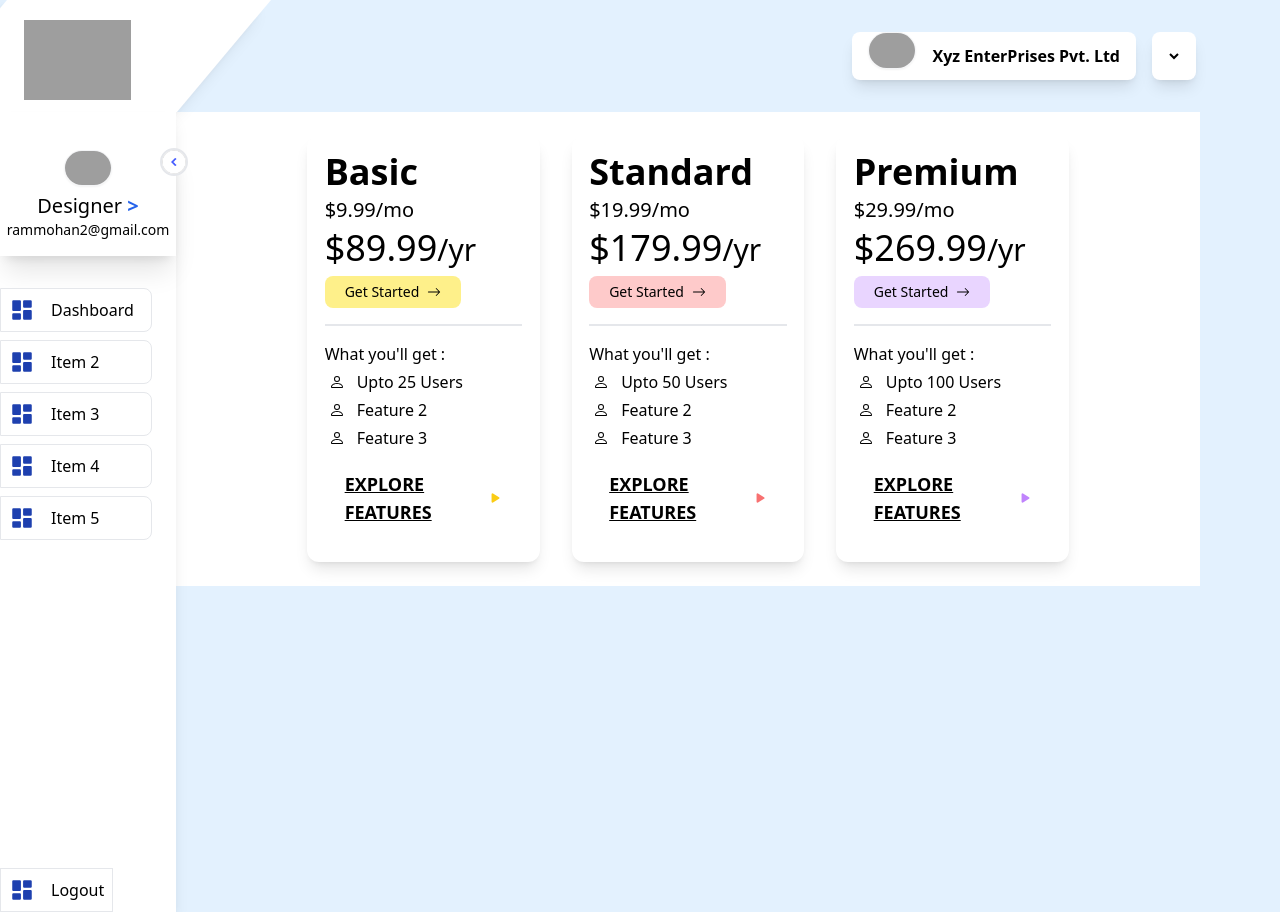
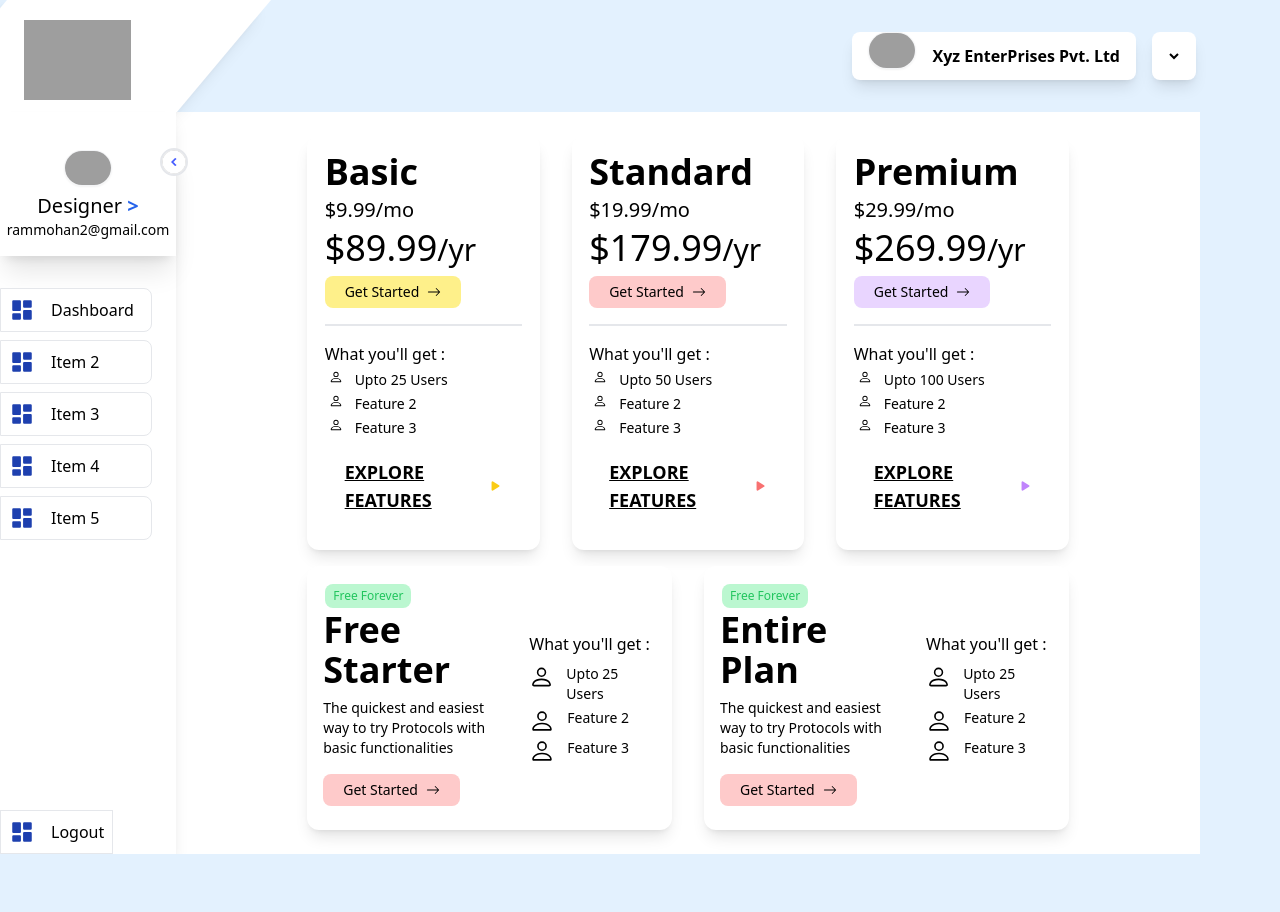
Before and after one commit to vrroshni/user-interface, a React (Vite) app: page / in a window 1280 px wide. After the commit the page ends 854 px from the top, so only its background shows below. Built offline with nearby package versions, Linux system fonts and the light colour scheme; grey boxes are pictures that could not be loaded.

Commit message:
added  bundlepack design

```diff
--- a/src/App.jsx
+++ b/src/App.jsx
@@ -5,13 +5,13 @@ function App() {
 
 
   return (
-    <div className="w-full min-h-screen" >
+    <  >
       <Header />
       <SideBar />
 
 
 
-    </div>
+    </>
   )
 }
 
--- a/src/components/Dashboard.jsx
+++ b/src/components/Dashboard.jsx
@@ -1,80 +1,10 @@
 import React from 'react'
-import PricingCard, { dashboardplans } from './elements/DashboardElements';
+import PricingCard, { BundleCard, bundleplans, dashboardplans } from './elements/DashboardElements';
+import { BsArrowRight, BsPerson } from 'react-icons/bs';
 
 const Dashboard = () => {
   return (
-    // <div class="flex items-center justify-center bg-white  p-4">
-    //   <div class="flex flex-col max-w-7xl w-full md:w-[80%]">
-    //     <div class="flex flex-col lg:flex-row">
-    //       <div class="bg-white shadow-lg rounded-xl flex items-start max-w-1/2 w-[90%] lg:w-1/2 justify-center py-4  mx-4 my-2 z-10">
-    //         <div class="flex items-center justify-center w-full">
-    //           <div class="flex-col w-[85%]">
-    //             <span class="text-4xl font-bold text-black my-1">Basic</span>
-    //             <p class="text-xl font-normal text-black my-1">$ 89.99/mo</p>
-    //             <p class="text-4xl font-medium text-black my-1">$ 9.99<span className='text-3xl font-normal'>/mo</span></p>
-    //             <button type="button" class="focus:outline-none text-black bg-yellow-200 hover:bg-yellow-500 focus:ring-4 focus:ring-yellow-200 font-medium rounded-lg text-sm px-5 py-1.5 my-2  flex justify-center items-center gap-2 ">Get Started <BsArrowRight /> </button>
-    //             <hr className='bg-black border h-0.5 my-4' />
-    //             <div>
-    //               <p>What you'll get :</p>
-    //               <div className='flex flex-col gap-y-1 pl-1 font-medium pt-1'>
-    //                 <p className='flex items-center  gap-3'><BsPerson /> <span>Upto 25 Users </span></p>
-    //                 <p className='flex items-center  gap-3'><BsPerson /> <span>Upto 25 Users </span></p>
-    //                 <p className='flex items-center  gap-3'><BsPerson /> <span>Upto 25 Users </span></p>
-    //               </div>
-    //               <div className='cursor-pointer p-5'>
-    //                 <span className='underline font-semibold text-lg hover:text-gray-700  '>EXPLORE FEATURES</span>
-    //               </div>
-    //             </div>
-    //           </div>
-    //         </div>
-    //       </div>
-    //       <div class="bg-white shadow-lg rounded-xl flex items-start max-w-1/2 w-[90%] lg:w-1/2 justify-center py-4  mx-4 my-2">
-    //         <div class="flex items-center justify-center w-full">
-    //           <div class="flex-col w-[85%]">
-    //             <span class="text-4xl font-bold text-black my-1">Basic</span>
-    //             <p class="text-xl font-normal text-black my-1">$ 89.99/mo</p>
-    //             <p class="text-4xl font-medium text-black my-1">$ 9.99<span className='text-3xl font-normal'>/mo</span></p>
-    //             <button type="button" class="focus:outline-none text-black bg-yellow-200 hover:bg-yellow-500 focus:ring-4 focus:ring-yellow-200 font-medium rounded-lg text-sm px-5 py-1.5 my-2  flex justify-center items-center gap-2 ">Get Started <BsArrowRight /> </button>
-    //             <hr className='bg-black border h-0.5 my-4' />
-    //             <div>
-    //               <p>What you'll get :</p>
-    //               <div className='flex flex-col gap-y-1 pl-1 font-medium pt-1'>
-    //                 <p className='flex items-center  gap-3'><BsPerson /> <span>Upto 25 Users </span></p>
-    //                 <p className='flex items-center  gap-3'><BsPerson /> <span>Upto 25 Users </span></p>
-    //                 <p className='flex items-center  gap-3'><BsPerson /> <span>Upto 25 Users </span></p>
-    //               </div>
-    //               <div className='cursor-pointer p-5'>
-    //                 <span className='underline font-semibold text-lg hover:text-gray-700  '>EXPLORE FEATURES</span>
-    //               </div>
-    //             </div>
-    //           </div>
-    //         </div>
-    //       </div>
-    //       <div class="bg-white shadow-lg rounded-xl flex items-start max-w-1/2 w-[90%] lg:w-1/2 justify-center py-4  mx-4 my-2">
-    //         <div class="flex items-center justify-center w-full">
-    //           <div class="flex-col w-[85%]">
-    //             <span class="text-4xl font-bold text-black my-1">Basic</span>
-    //             <p class="text-xl font-normal text-black my-1">$ 89.99/mo</p>
-    //             <p class="text-4xl font-medium text-black my-1">$ 9.99<span className='text-3xl font-normal'>/mo</span></p>
-    //             <button type="button" class="focus:outline-none text-black bg-yellow-200 hover:bg-yellow-500 focus:ring-4 focus:ring-yellow-200 font-medium rounded-lg text-sm px-5 py-1.5 my-2  flex justify-center items-center gap-2 ">Get Started <BsArrowRight /> </button>
-    //             <hr className='bg-black border h-0.5 my-4' />
-    //             <div>
-    //               <p>What you'll get :</p>
-    //               <div className='flex flex-col gap-y-1 pl-1 font-medium pt-1'>
-    //                 <p className='flex items-center  gap-3'><BsPerson /> <span>Upto 25 Users </span></p>
-    //                 <p className='flex items-center  gap-3'><BsPerson /> <span>Upto 25 Users </span></p>
-    //                 <p className='flex items-center  gap-3'><BsPerson /> <span>Upto 25 Users </span></p>
-    //               </div>
-    //               <div className='cursor-pointer p-5'>
-    //                 <span className='underline font-semibold text-lg hover:text-gray-700  '>EXPLORE FEATURES</span>
-    //               </div>
-    //             </div>
-    //           </div>
-    //         </div>
-    //       </div>
-    //     </div>
-    //   </div>
-    // </div>
+
     <div className="flex items-center justify-center bg-white p-1 md:p-4">
       <div className="flex flex-col max-w-7xl w-full md:w-[80%]">
         <div className="flex flex-col lg:flex-row">
@@ -85,8 +15,22 @@ const Dashboard = () => {
               priceMonthly={item.priceMonthly}
               priceYearly={item.priceYearly}
               features={item.features}
-              btncolor= {item.btncolor}
+              btncolor={item.btncolor}
               symbolcolor={item.symbolcolor}
+            />
+          ))}
+
+        </div>
+        <div class="flex flex-col lg:flex-row">
+          {bundleplans.map((item) => (
+            <BundleCard
+              key={item.id}
+              title={item.title}
+              description={item.description}
+              price={item.price}
+              buttonText={item.buttonText}
+              buttonColor={item.buttonColor}
+              features={item.features}
             />
           ))}
         </div>
--- a/src/components/SideBar.jsx
+++ b/src/components/SideBar.jsx
@@ -19,7 +19,7 @@ const SideBar = () => {
     }, []);
 
     return (
-        <div className="flex ">
+        <div className="flex h-auto">
             <div className={` ${open ? "w-44 p-0" : "w-20  p-5 "} bg-white pt-8 relative duration-300 shadow-lg`}>
                 <img src="./src/assets/control.png" className={`absolute cursor-pointer -right-3 top-9 w-7 border-dark-purple border-2 rounded-full  ${!open && "rotate-180"}`} onClick={() => setOpen(!open)} />
                 <div className={`flex flex-col gap-x-4 items-center ${open && "shadow-xl pb-4"}`} >
@@ -55,7 +55,7 @@ const SideBar = () => {
                         icon={<BiSolidDashboard size={26} />}
                         title={"Xyz EnterPrises Pvt. Ltd"}
                         open={open}
-                        classNames={" md:hidden w-full text-blue-800"}
+                        classNames={"md:hidden w-full text-blue-800"}
                     />
                     <MenuItem
                         icon={<BiSolidDashboard size={26} />}
@@ -65,9 +65,9 @@ const SideBar = () => {
                     />
                 </div>
             </div>
-            <div className="h-screen  flex-1  md:pr-20">
+            <div className="flex-1 bg-white md:mr-20">
 
-                    <Dashboard />
+                <Dashboard />
 
 
             </div>
--- a/src/components/elements/DashboardElements.jsx
+++ b/src/components/elements/DashboardElements.jsx
@@ -11,7 +11,7 @@ export const dashboardplans =
             priceYearly: "$89.99",
             features: ["Upto 25 Users", "Feature 2", "Feature 3"],
             btncolor: "bg-yellow-200 hover:bg-yellow-500 focus:ring-yellow-200",
-            symbolcolor:"text-yellow-400"
+            symbolcolor: "text-yellow-400"
         },
         {
             title: "Standard",
@@ -19,7 +19,7 @@ export const dashboardplans =
             priceYearly: "$179.99",
             features: ["Upto 50 Users", "Feature 2", "Feature 3"],
             btncolor: "bg-red-200 hover:bg-red-500 focus:ring-red-200",
-            symbolcolor:"text-red-400"
+            symbolcolor: "text-red-400"
         },
         {
             title: "Premium",
@@ -27,14 +27,42 @@ export const dashboardplans =
             priceYearly: "$269.99",
             features: ["Upto 100 Users", "Feature 2", "Feature 3"],
             btncolor: "bg-purple-200 hover:bg-purple-500 focus:ring-purple-200",
-            symbolcolor:"text-purple-400"
+            symbolcolor: "text-purple-400"
         }
     ]
 
+export const bundleplans =
+    [
+        {
+            id: 1,
+            title: "Free Starter",
+            description: "The quickest and easiest way to try Protocols with basic functionalities",
+            price: "Free Forever",
+            buttonText: "Get Started",
+            buttonColor: "bg-red-200 hover:bg-red-500 focus:ring-red-200",
+            features: [
+                "Upto 25 Users",
+                "Feature 2",
+                "Feature 3"
+            ]
+        },
+        {
+            id: 2,
+            title: "Entire Plan",
+            description: "The quickest and easiest way to try Protocols with basic functionalities",
+            price: "Free Forever",
+            buttonText: "Get Started",
+            buttonColor: "bg-red-200 hover:bg-red-500 focus:ring-red-200",
+            features: [
+                "Upto 25 Users",
+                "Feature 2",
+                "Feature 3"
+            ]
+        },
 
+    ]
 
-
-export const PricingCard = ({ btncolor, title, priceMonthly, priceYearly, features ,symbolcolor}) => {
+export const PricingCard = ({ btncolor, title, priceMonthly, priceYearly, features, symbolcolor }) => {
 
     return (
         <div className="bg-white shadow-lg rounded-xl flex items-start max-w-1/2 w-[90%] lg:w-1/2 justify-center py-4 mx-4 my-2">
@@ -49,12 +77,12 @@ export const PricingCard = ({ btncolor, title, priceMonthly, priceYearly, featur
                         <p>What you'll get :</p>
                         <div className='flex flex-col gap-y-1 pl-1 font-medium pt-1'>
                             {features.map((feature, index) => (
-                                <p className='flex items-center gap-3' key={index}><BsPerson /> <span>{feature}</span></p>
+                                <p className='flex gap-3 text-sm text-left ' key={index}><BsPerson /> <span>{feature}</span></p>
                             ))}
                         </div>
                         <div className='cursor-pointer p-5 flex justify-center items-center  gap-2'>
                             <span className='underline font-semibold text-lg hover:text-gray-700'>EXPLORE FEATURES</span>
-                            <HiMiniPlay className={symbolcolor}/>
+                            <HiMiniPlay className={symbolcolor} />
                         </div>
                     </div>
                 </div>
@@ -64,3 +92,41 @@ export const PricingCard = ({ btncolor, title, priceMonthly, priceYearly, featur
 };
 
 export default PricingCard;
+
+
+
+
+export const BundleCard = ({ title, description,price, buttonText, buttonColor, features }) => {
+    return (
+        <div className="bg-white shadow-lg rounded-xl flex items-start max-w-1/2 w-[90%] lg:w-1/2 justify-center py-4 px-4 mx-4 my-2">
+            <div className="flex items-center justify-start w-full gap-4">
+                <div className='flex-col w-[60%]'>
+                    <div className="flex items-center justify-between px-0.5 py-0.5 rounded-xl text-green-500 font-medium">
+                        <div className="text-xs bg-green-200 px-2 rounded-lg py-1">{price}</div>
+                    </div>
+                    <span className="text-4xl font-bold text-black my-1">{title}</span>
+                    <p className='text-sm text-left font-medium py-2'>
+                        {description}
+                    </p>
+                    <button
+                        type="button"
+                        className={`${buttonColor}  focus:outline-none text-black focus:ring-4 font-medium rounded-lg text-sm px-5 py-1.5 my-2 flex justify-center items-center gap-2`}
+                    >
+                        {buttonText} <BsArrowRight />
+                    </button>
+                </div>
+                <div className='flex-col w-[40%]'>
+                    <p>What you'll get :</p>
+                    <div className=' flex flex-col gap-y-1 font-medium mt-2'>
+                        {features.map((feature, index) => (
+                            <p className=' flex gap-3 text-sm text-left' key={index}>
+                                <BsPerson size={26} />
+                                {feature}
+                            </p>
+                        ))}
+                    </div>
+                </div>
+            </div>
+        </div>
+    )
+}
```
